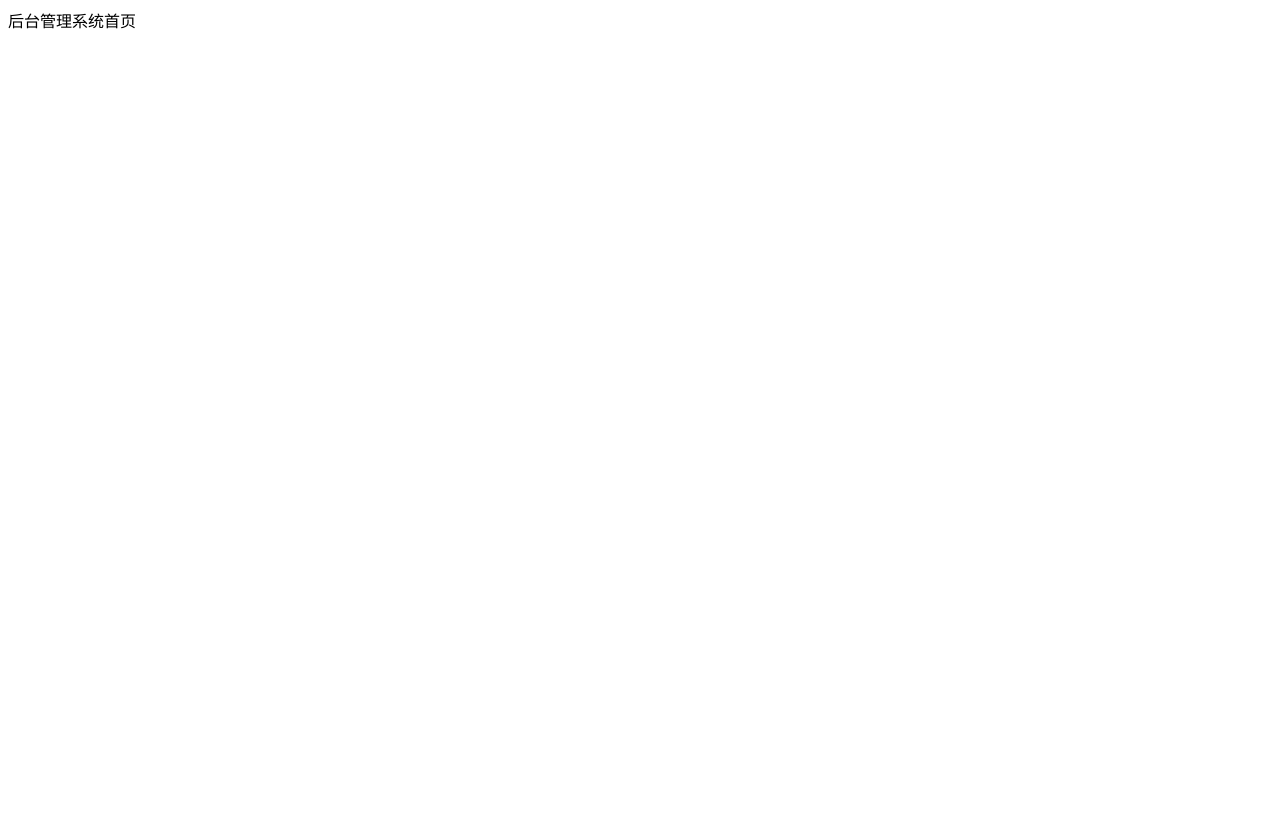
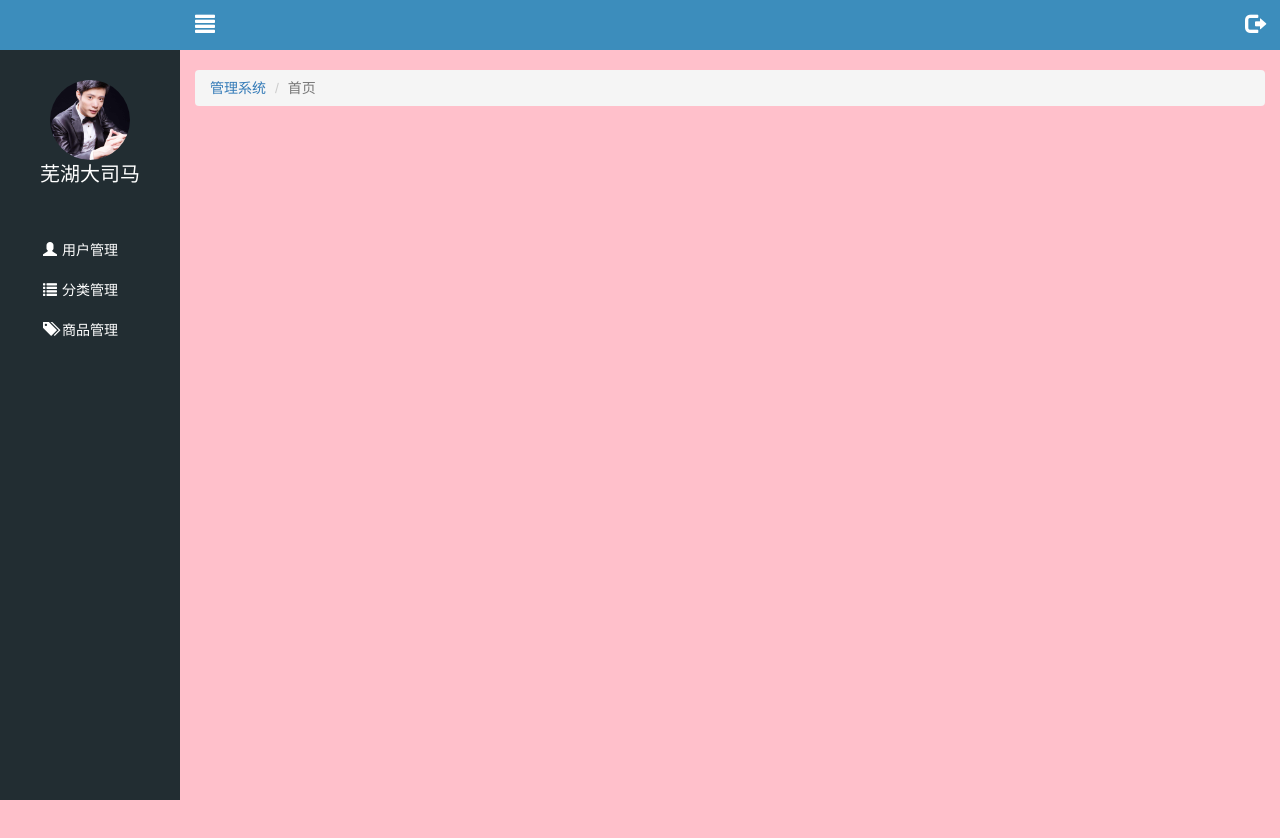
Before and after one commit to ww997651877/letao, a website: page public/back/index.html in a window 1280 px wide. Before the commit the page ends 800 px from the top, so only its background shows below. Drawn offline with Linux system fonts and the light colour scheme.

Commit message:
全局公共样式实现完成

```diff
--- a/public/back/css/common.css
+++ b/public/back/css/common.css
@@ -1,3 +1,17 @@
+/* lvha */
+a:link,
+a:visited,
+a:hover,
+a:active {
+  text-decoration: none;
+}
+
+ul {
+  list-style: none;
+  padding: 0;
+  margin: 0;
+}
+
 .body_bg {
   background-color: #222D32;
 }
@@ -11,3 +25,99 @@
 .mt_150 {
   margin-top: 150px;
 }
+.mt_20 {
+  margin-top: 20px;
+}
+
+
+
+
+.lt_aside {
+  position: fixed;
+  width: 180px;
+  height: 100%;
+  left: 0;
+  top: 0;
+  background-color: #222D32;
+}
+.lt_aside .brand {
+  width: 180px;
+  height: 50px;
+  line-height: 50px;
+  text-align: center;
+  font-size: 25px;
+  background-color: #367fa9;
+}
+.lt_aside .brand a {
+  color: #fff;
+}
+.lt_aside .user {
+  padding-top: 30px;
+  height: 180px;
+}
+.lt_aside .user img {
+  width: 80px;
+  height: 80px;
+  border-radius: 50%;
+  display: block;
+  margin: 0 auto;
+}
+.lt_aside .user p {
+  color: #fff;
+  font-size: 20px;
+  height: 40px;
+  list-style: 40px;
+  text-align: center;
+}
+
+
+.lt_aside .nav li a {
+  display: block;
+  height: 40px;
+  line-height: 40px;
+  color: #fff;
+  padding-left: 40px;
+  border-left: 3px solid transparent;
+}
+.lt_aside .nav li a.current {
+  background-color: #1d1f21;
+  border-left: 3px solid #006699;
+}
+
+
+
+.lt_aside .nav li a i {
+  margin-right: 5px;
+}
+.lt_aside .nav li .child {
+  display: none;
+}
+.lt_aside .nav li .child a {
+  padding-left: 60px;
+}
+
+
+.lt_main {
+  height: 1000px;
+  padding-left: 180px;
+  padding-top: 50px;
+  background-color: pink;
+}
+.lt_topbar {
+  position: fixed;
+  left: 0;
+  top: 0;
+  width: 100%;
+  height: 50px;
+  background-color: #3c8dbc;
+  padding-left: 180px;
+}
+.lt_topbar .icon_left,
+.lt_topbar .icon_right {
+  width: 50px;
+  height: 50px;
+  line-height: 50px;
+  text-align: center;
+  color: #fff;
+  font-size: 20px;
+}
--- a/public/back/index.html
+++ b/public/back/index.html
@@ -5,8 +5,66 @@
   <meta name="viewport" content="width=device-width, initial-scale=1.0">
   <meta http-equiv="X-UA-Compatible" content="ie=edge">
   <title>Document</title>
+  <link rel="stylesheet" href="./lib/bootstrap/css/bootstrap.css">
+  <link rel="stylesheet" href="./lib/bootstrap-validator/css/bootstrapValidator.min.css">
+  <link rel="stylesheet" href="./lib/nprogress/nprogress.css">
+  <link rel="stylesheet" href="./css/common.css">
 </head>
 <body>
-  后台管理系统首页
+
+  <!-- 左侧的侧边栏 -->
+  <div class="lt_aside">
+    <!-- 标题 -->
+    <div class="brand">
+      <a href="#">黑马29期</a>
+    </div>
+    <!-- 用户头像 -->
+    <div class="user">
+      <img src="./images/1234.jpg">
+      <p>芜湖大司马</p>
+    </div>
+    <!-- 导航 -->
+    <div class="nav">
+      <ul>
+        <li><a href="user.html"><i class="glyphicon glyphicon-user"></i><span>用户管理</span></a></li>
+        <li>
+          <a href="javascript:;"><i class="glyphicon glyphicon-list"></i><span>分类管理</span></a>
+          <div class="child">
+            <a href="first.html">一级分类</a>
+            <a href="second.html">二级分类</a>
+          </div>
+        </li>
+        <li><a href="product.html"><i class="glyphicon glyphicon-tags"></i><span>商品管理</span></a></li>
+      </ul>
+    </div>
+  </div>
+
+  <!-- 右侧主体部分 -->
+  <div class="lt_main">
+    <!-- 顶部的 bar -->
+    <div class="lt_topbar">
+      <a href="javascript:;" class="icon_left pull-left"><i class="glyphicon glyphicon-align-justify"></i></a>
+      <a href="javascript:;" class="icon_right pull-right"><i class="glyphicon glyphicon-log-out"></i></a>
+    </div>
+
+    <!-- container 响应式版心 container-fluid 流式布局容器（容器100% 默认作业padding 15px） -->
+    <div class="container-fluid">
+      <!-- 链接导航 -->
+        <ol class="breadcrumb mt_20">
+            <li><a href="index.html">管理系统</a></li>
+            <li class="active">首页</li>
+        </ol>
+    </div>
+  </div>
+
+
+
+
+
+  <script src="./lib/jquery/jquery.min.js"></script>
+  <script src="./lib/bootstrap/js/bootstrap.min.js"></script>
+  <script src="./lib/bootstrap-validator/js/bootstrapValidator.min.js"></script>
+  <script src="./lib/nprogress/nprogress.js"></script>
+  <script src="./js/common.js"></script>
 </body>
 </html>
```
Also changed, not shown: public/back/images/1234.jpg (added).
